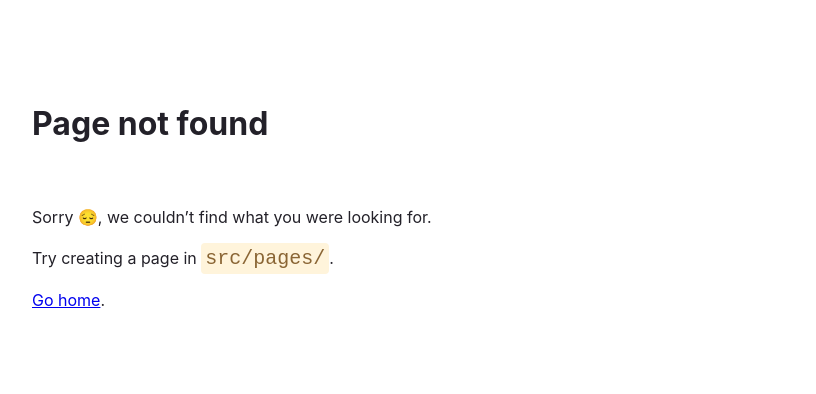
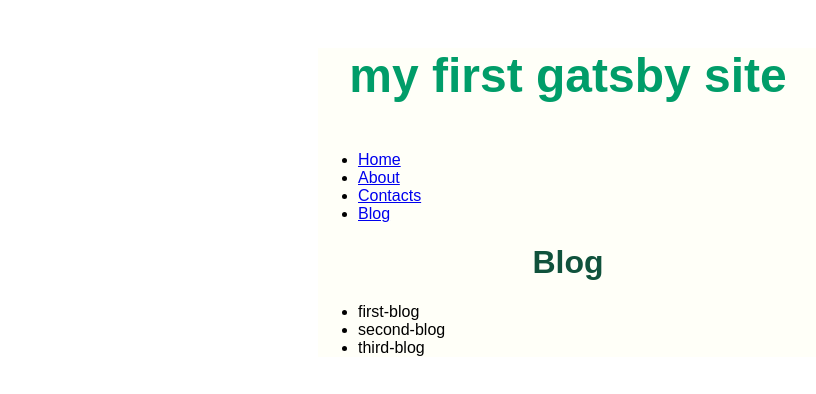
Before and after one commit to martinasciu/my-first-gatsby-site, a Gatsby site: page /blog in a window 1280 px wide. Before the commit this address had no page. Shown: the whole page, without its empty margins (72-888 px from the left). Built offline with nearby package versions, Linux system fonts and the light colour scheme; Gatsby itself is replaced by a stand-in of ours.

Commit message:
gatsby tutorial part 4 - grapfQL

```diff
--- a/gatsby-config.js
+++ b/gatsby-config.js
@@ -3,11 +3,19 @@
  */
 module.exports = {
   siteMetadata: {
+    title: 'my first gatsby site',
     siteUrl: `https://www.yourdomain.tld`,
   },
-  // plugins: ["gatsby-plugin-image", "gatsby-plugin-sharp",],
+
   plugins: [
     "gatsby-plugin-image",
     "gatsby-plugin-sharp",
+    {
+      resolve: "gatsby-source-filesystem",
+      options: {
+        name: `blog`,
+        path: `${__dirname}/blog`,
+      }
+    },
   ],
 }
--- a/src/components/layout.js
+++ b/src/components/layout.js
@@ -1,6 +1,6 @@
 import * as React from "react";
 
-import { Link } from "gatsby";
+import { Link, useStaticQuery, graphql } from "gatsby";
 
 import {
     container,
@@ -8,30 +8,43 @@ heading,
 navLinks,
   navLinkItem,
   navLinkText,
-  paragraph }
+  siteTitle,
+  }
 from "./layout.module.css";
 
 const Layout = ({title, pageTitle, children }) => {
+    const data = useStaticQuery(graphql`
+    query {
+        site {
+          siteMetadata {
+            title
+          }
+        }
+      }
+`);
+
+console.log(data);
 return (
-    <>
-    <title>{title}</title>
-    <div className={container}>
+    <main className={container}>
+    <title>
+        {pageTitle} | {data.site.siteMetadata.title}
+        </title>
+    <p className={siteTitle}>{data.site.siteMetadata.title}</p>
     <nav>
     <ul className={navLinks}>
           <li className={navLinkItem}><Link to="/" className={navLinkText}>Home</Link></li> {/*NOTA BENE: Nel caso del link associato a "Home" non bisogna inserire /index nel tag per l'url, ma solo il carattere "/" altrimenti inserirà automaticamente la parola "index" dopo / nell'url e non ti porterà alla pagina iniziale.*/}
           <li className={navLinkItem}><Link to="/about" className={navLinkText}>About</Link></li>
           <li className={navLinkItem}><Link to="/contact" className={navLinkText}>Contacts</Link></li>
+          <li className={navLinkItem}><Link to="/blog" className={navLinkText}>Blog</Link></li>
         </ul>
     </nav>
 
     <h1 className={heading}>{pageTitle}</h1> {children}
 
 
-<h2 className={heading}></h2>
 
+    </main>
 
-    </div>
-    </>
 )
 };
 
--- a/src/components/layout.module.css
+++ b/src/components/layout.module.css
@@ -12,6 +12,8 @@
     text-align: center;
   }
 
+
+
   .nav-links {
     display: flex;
     list-style: none;
@@ -24,3 +26,21 @@
     color: rgb(1, 31, 15);
     text-decoration: none;
   }
+
+  .paragraph {
+
+    color:rgb(62, 160, 221);
+    padding: 20%;
+  }
+
+  .subheading {
+    color: rgb(39, 211, 154);
+    text-align: center;
+  }
+
+  .siteTitle {
+    font-size: 3rem;
+    color: rgb(0, 157, 105);
+    text-align: center;
+    font-weight: 700;
+  }
--- /dev/null
+++ b/src/pages/blog.js
@@ -0,0 +1,29 @@
+import * as React from "react";
+import Layout from "../components/layout";
+import { Link } from "gatsby";
+import { graphql } from "gatsby";
+
+const Blog = ({ data }) => {
+    console.log(data);
+    return (
+<Layout Title="Blog" pageTitle="Blog">
+    <ul>
+    {data.allFile.nodes.map(node => (
+ <li key={node.name}>{node.name}</li>
+
+
+    ))}
+    </ul>
+</Layout>
+    )
+};
+
+export const query = graphql `query {
+    allFile(filter: {sourceInstanceName: {eq: "blog"}}) {
+      nodes {
+        name
+      }
+    }
+  }`
+
+export default Blog;
--- a/src/pages/contact.js
+++ b/src/pages/contact.js
@@ -9,6 +9,7 @@ return (
 
 <Layout Title="Contact" pageTitle="Contact">
     <p>Questa è la prima pagina con un Layout importato</p>
+    <h2>Prova di un h2</h2>
 </Layout>
 
 
```
Also changed, not shown: src/pages/index.js (+5 -3 lines), blog/first-blog.mdx (added), blog/second-blog.mdx (added), blog/third-blog.mdx (added).
